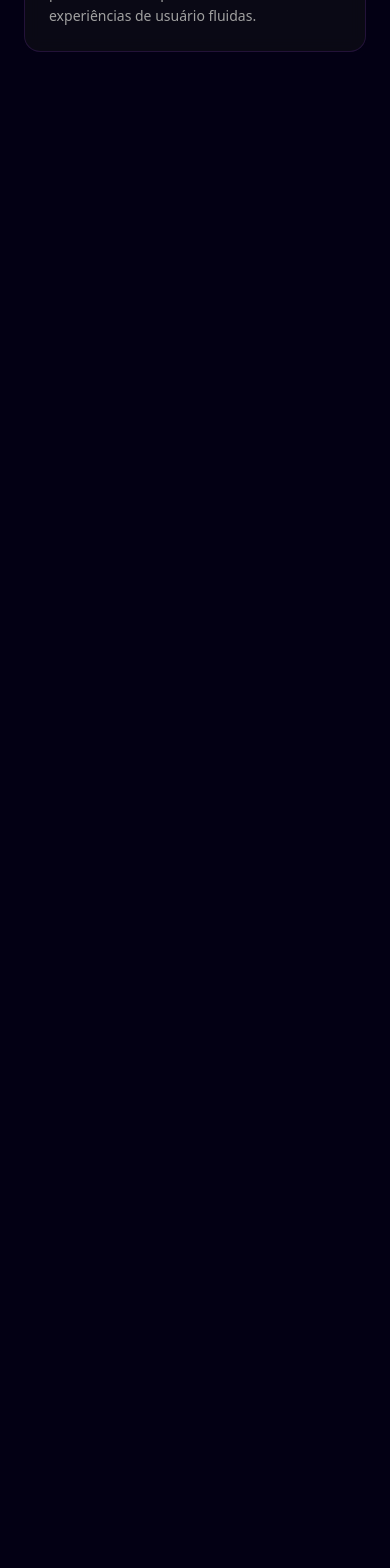
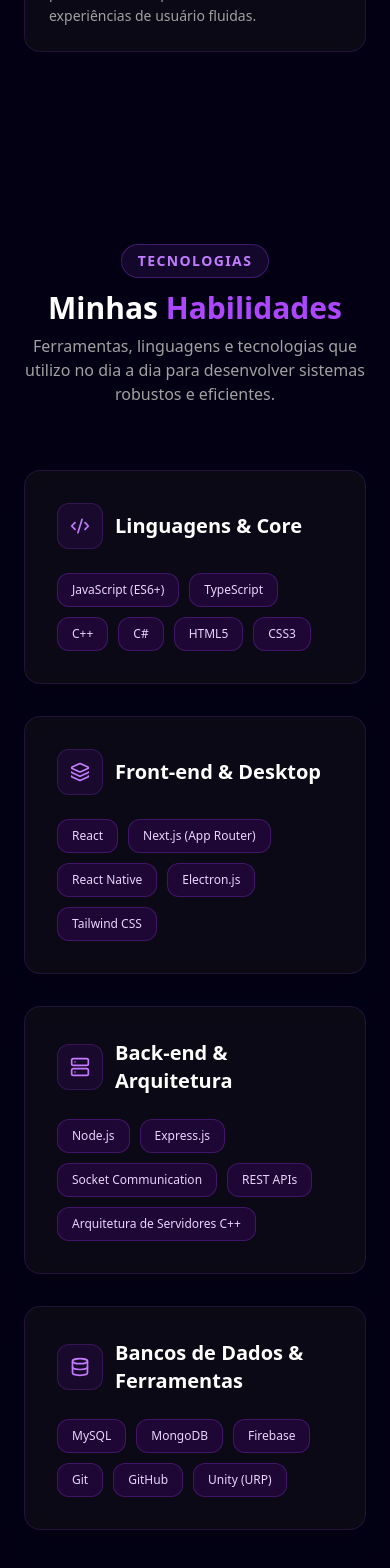
Before and after one commit to felipecorreiasilva/portfolio, a Next.js app: page / in a window 390 px wide. Shown: the part 3717-5285 px from the top of the page. Before the commit the page ends 3865 px from the top, so only its background shows below. Built offline with nearby package versions, Linux system fonts and the light colour scheme.

Commit message:
refactor: padroniza dados em data/ e melhora termos de habilidades tecnicas

```diff
--- a/src/app/page.tsx
+++ b/src/app/page.tsx
@@ -1,6 +1,7 @@
 import { About } from '@/components/sections/About';
 import { Hero } from '@/components/sections/Hero';
 import { Projects } from '@/components/sections/Projects';
+import { Skills } from '@/components/sections/Skills';
 
 export default function Home() {
   return (
@@ -8,6 +9,7 @@ export default function Home() {
       <Hero />
       <Projects />
       <About />
+      <Skills />
     </main>
   );
 }
--- a/src/components/sections/About.tsx
+++ b/src/components/sections/About.tsx
@@ -1,29 +1,14 @@
-import { Terminal, Database, Cpu, Rocket } from 'lucide-react';
+import { aboutHighlightsData } from '@/data/about';
+import { Terminal, Cpu, Database, Rocket } from 'lucide-react';
+
+const iconMap = {
+  Terminal: <Terminal className="w-6 h-6 text-purple-400" />,
+  Cpu: <Cpu className="w-6 h-6 text-purple-400" />,
+  Database: <Database className="w-6 h-6 text-purple-400" />,
+  Rocket: <Rocket className="w-6 h-6 text-purple-400" />,
+};
 
 export function About() {
-  const highlights = [
-    {
-      icon: <Terminal className="w-6 h-6 text-purple-400" />,
-      title: 'Desenvolvimento Full Stack & Desktop',
-      description: 'Criação de aplicações web, mobile e desktop escaláveis utilizando JavaScript, TypeScript, React, Next.js, Node.js, React Native e Electron.js.',
-    },
-    {
-      icon: <Cpu className="w-6 h-6 text-purple-400" />,
-      title: 'Sistemas de Baixo Nível & Redes',
-      description: 'Experiência com arquitetura de servidores em C++, comunicação via sockets e estruturas de pacotes de rede.',
-    },
-    {
-      icon: <Database className="w-6 h-6 text-purple-400" />,
-      title: 'Bancos de Dados & Fundamentos',
-      description: 'Domínio de HTML5, CSS3, estilização avançada e integração com bancos relacionais (MySQL) e não relacionais (MongoDB, Firebase).',
-    },
-    {
-      icon: <Rocket className="w-6 h-6 text-purple-400" />,
-      title: 'Alta Performance',
-      description: 'Foco em código limpo, otimização de performance, arquiteturas robustas e experiências de usuário fluidas.',
-    },
-  ];
-
   return (
     <section id="about" className="py-24 px-6 max-w-6xl mx-auto">
       <div className="flex flex-col items-center mb-16">
@@ -46,15 +31,15 @@ export function About() {
           </p>
         </div>
 
-        {/* Grade de Destaques */}
+        {/* Grade de Destaques Dinâmica */}
         <div className="grid grid-cols-1 sm:grid-cols-2 gap-4">
-          {highlights.map((item, index) => (
+          {aboutHighlightsData.map((item, index) => (
             <div
               key={index}
               className="p-6 rounded-2xl border border-purple-500/15 bg-neutral-900/40 backdrop-blur-sm hover:border-purple-500/30 transition duration-300"
             >
               <div className="p-3 rounded-xl bg-purple-600/10 border border-purple-500/20 w-fit mb-4">
-                {item.icon}
+                {iconMap[item.iconName]}
               </div>
               <h3 className="text-lg font-bold text-white mb-2">{item.title}</h3>
               <p className="text-sm text-neutral-400 leading-relaxed">{item.description}</p>
--- /dev/null
+++ b/src/components/sections/Skills.tsx
@@ -0,0 +1,54 @@
+import { skillCategoriesData } from '@/data/skills';
+import { Code2, Server, Database, Layers } from 'lucide-react';
+
+const iconMap = {
+  Code2: <Code2 className="w-5 h-5 text-purple-400" />,
+  Layers: <Layers className="w-5 h-5 text-purple-400" />,
+  Server: <Server className="w-5 h-5 text-purple-400" />,
+  Database: <Database className="w-5 h-5 text-purple-400" />,
+};
+
+export function Skills() {
+  return (
+    <section id="skills" className="py-24 px-6 max-w-6xl mx-auto">
+      <div className="flex flex-col items-center mb-16">
+        <span className="text-sm font-semibold tracking-widest text-purple-400 uppercase mb-3 px-4 py-1.5 rounded-full border border-purple-500/30 bg-purple-500/10">
+          Tecnologias
+        </span>
+        <h2 className="text-3xl sm:text-4xl font-extrabold text-white text-center">
+          Minhas <span className="text-purple-500">Habilidades</span>
+        </h2>
+        <p className="text-neutral-400 mt-2 text-center max-w-xl">
+          Ferramentas, linguagens e tecnologias que utilizo no dia a dia para desenvolver sistemas robustos e eficientes.
+        </p>
+      </div>
+
+      <div className="grid grid-cols-1 md:grid-cols-2 gap-8">
+        {skillCategoriesData.map((category, index) => (
+          <div
+            key={index}
+            className="p-8 rounded-2xl border border-purple-500/15 bg-neutral-900/40 backdrop-blur-sm hover:border-purple-500/40 transition-all duration-300 shadow-xl"
+          >
+            <div className="flex items-center gap-3 mb-6">
+              <div className="p-3 rounded-xl bg-purple-600/10 border border-purple-500/20">
+                {iconMap[category.iconName]}
+              </div>
+              <h3 className="text-xl font-bold text-white">{category.title}</h3>
+            </div>
+
+            <div className="flex flex-wrap gap-2.5">
+              {category.skills.map((skill) => (
+                <span
+                  key={skill}
+                  className="text-xs sm:text-sm font-mono px-3.5 py-2 rounded-xl bg-purple-950/40 border border-purple-500/25 text-purple-200 hover:border-purple-500/50 hover:bg-purple-900/40 transition-all"
+                >
+                  {skill}
+                </span>
+              ))}
+            </div>
+          </div>
+        ))}
+      </div>
+    </section>
+  );
+}
--- /dev/null
+++ b/src/data/about.ts
@@ -0,0 +1,24 @@
+import { Highlight } from '@/types';
+
+export const aboutHighlightsData: Highlight[] = [
+  {
+    iconName: 'Terminal',
+    title: 'Desenvolvimento Full Stack & Desktop',
+    description: 'Criação de aplicações web, mobile e desktop escaláveis utilizando JavaScript, TypeScript, React, Next.js, Node.js, React Native e Electron.js.',
+  },
+  {
+    iconName: 'Cpu',
+    title: 'Sistemas de Baixo Nível & Redes',
+    description: 'Experiência com arquitetura de servidores em C++, comunicação via sockets e estruturas de pacotes de rede.',
+  },
+  {
+    iconName: 'Database',
+    title: 'Bancos de Dados & Fundamentos',
+    description: 'Domínio de HTML5, CSS3, estilização avançada e integração com bancos relacionais (MySQL) e não relacionais (MongoDB, Firebase).',
+  },
+  {
+    iconName: 'Rocket',
+    title: 'Alta Performance',
+    description: 'Foco em código limpo, otimização de performance, arquiteturas robustas e experiências de usuário fluidas.',
+  },
+];
--- /dev/null
+++ b/src/data/skills.ts
@@ -0,0 +1,24 @@
+import { SkillCategory } from '@/types';
+
+export const skillCategoriesData: SkillCategory[] = [
+  {
+    title: 'Linguagens & Core',
+    iconName: 'Code2',
+    skills: ['JavaScript (ES6+)', 'TypeScript', 'C++', 'C#', 'HTML5', 'CSS3'],
+  },
+  {
+    title: 'Front-end & Desktop',
+    iconName: 'Layers',
+    skills: ['React', 'Next.js (App Router)', 'React Native', 'Electron.js', 'Tailwind CSS'],
+  },
+  {
+    title: 'Back-end & Arquitetura',
+    iconName: 'Server',
+    skills: ['Node.js', 'Express.js', 'Socket Communication', 'REST APIs', 'Arquitetura de Servidores C++'],
+  },
+  {
+    title: 'Bancos de Dados & Ferramentas',
+    iconName: 'Database',
+    skills: ['MySQL', 'MongoDB', 'Firebase', 'Git', 'GitHub', 'Unity (URP)'],
+  },
+];
--- a/src/types/index.ts
+++ b/src/types/index.ts
@@ -7,3 +7,15 @@ export interface Project {
   githubUrl?: string;
   liveUrl?: string;
 }
+
+export interface SkillCategory {
+  title: string;
+  iconName: 'Code2' | 'Layers' | 'Server' | 'Database';
+  skills: string[];
+}
+
+export interface Highlight {
+  iconName: 'Terminal' | 'Cpu' | 'Database' | 'Rocket';
+  title: string;
+  description: string;
+}
```
